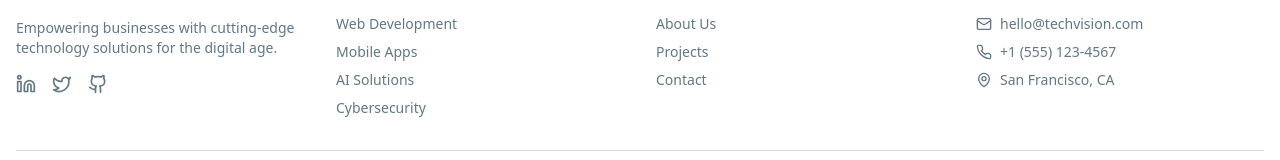
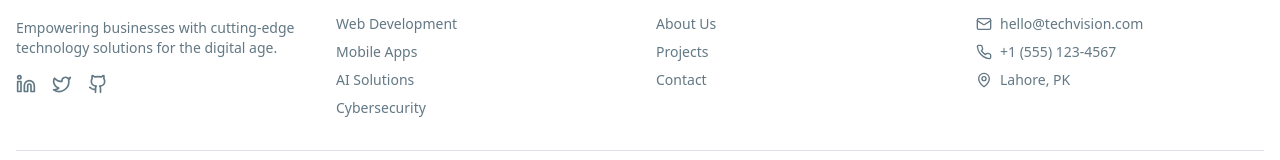
Before and after one commit to MuhammadAmmarHaider/StartupPorfolio, a React (Vite) app: page / in a window 1280 px wide. Shown: the part 5357-5517 px from the top of the page. Built offline with nearby package versions, Linux system fonts and the light colour scheme; the HTML template or start-up script is replaced by a standard one.

Commit message:
updated location in footer

```diff
--- a/src/components/Footer.tsx
+++ b/src/components/Footer.tsx
@@ -58,7 +58,7 @@ const Footer = () => {
               </li>
               <li className="flex items-center gap-2">
                 <MapPin size={16} />
-                <span>San Francisco, CA</span>
+                <span>Lahore, PK</span>
               </li>
             </ul>
           </div>
```
Also changed, not shown: 1 other file (tests, documents, lock files or other folders).
